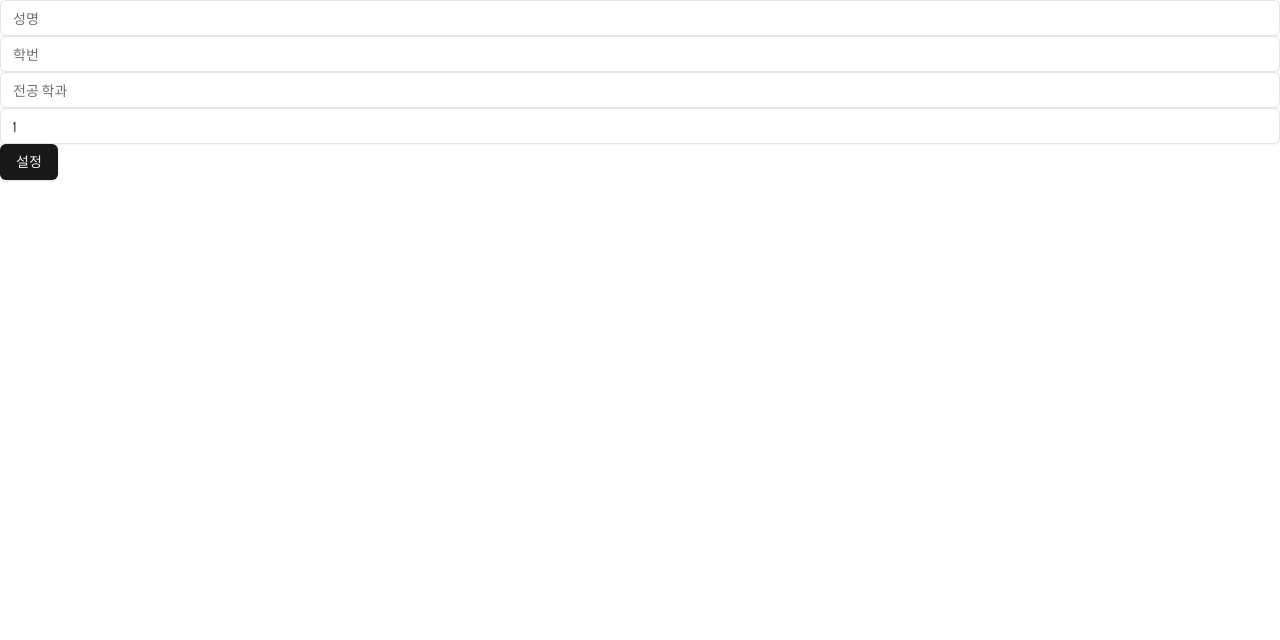
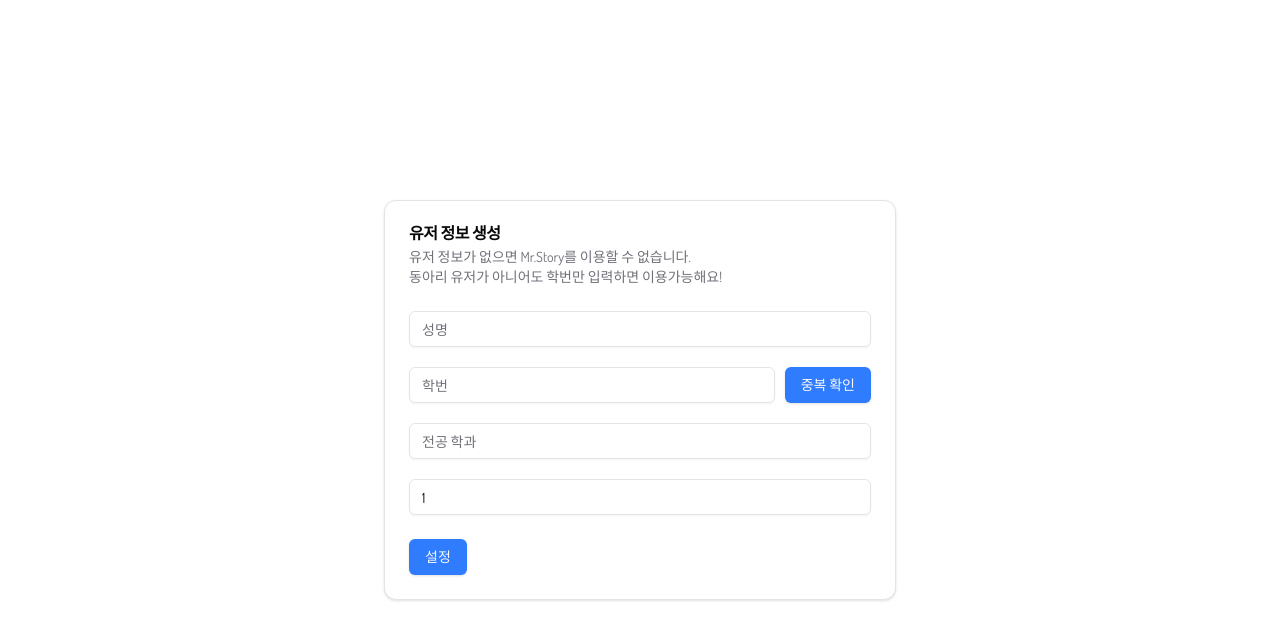
Before and after one commit to henryseo1000/RATS_BookService, a Next.js app in the folder web-next-js/: page /onboarding in a window 1280 px wide. Shown: the top 640 px of the page. Built offline with nearby package versions, Linux system fonts and the light colour scheme; no server answers.

Commit message:
로그인 처리, onboarding 화면

```diff
--- a/web-next-js/src/app/(onboarding)/onboarding/Onboarding.module.scss
+++ b/web-next-js/src/app/(onboarding)/onboarding/Onboarding.module.scss
@@ -1,3 +1,27 @@
+@import "/src/styles/mixins.scss";
+
 .page_container {
+    @include justi-align-center;
+    width: 100%;
+    height: 100vh;
 
+
+    .card {
+        width: 40%;
+        min-width: 450px;
+
+        .input_area {
+            @include flex-column;
+            gap: 20px;
+
+            .input_confirm {
+                display: flex;
+                gap: 10px;
+            }
+        }
+    }
 }
+
+.button {
+    background-color: #307cff;
+}
--- /dev/null
+++ b/web-next-js/src/app/(onboarding)/onboarding/globals.css
@@ -0,0 +1,3 @@
+body {
+    background-color: #182D52;;
+}
--- a/web-next-js/src/app/(onboarding)/onboarding/layout.tsx
+++ b/web-next-js/src/app/(onboarding)/onboarding/layout.tsx
@@ -1,6 +1,8 @@
 import type { Metadata } from "next";
 import { Dosis } from "next/font/google";
 import { Toaster } from 'sonner';
+
+import "./globals.css";
 
 const nanumGothic = Dosis({
   style: "normal",
--- a/web-next-js/src/app/(onboarding)/onboarding/page.tsx
+++ b/web-next-js/src/app/(onboarding)/onboarding/page.tsx
@@ -6,17 +6,20 @@ import { Input } from '@/components/ui/input';
 import { Button } from '@/components/ui/button';
 import { useMutation } from 'convex/react';
 import { api } from '../../../../convex/_generated/api';
-import { redirect } from 'next/navigation';
+import { redirect, useRouter } from 'next/navigation';
 import { useUser } from '@clerk/clerk-react';
+import { Card, CardContent, CardDescription, CardFooter, CardHeader, CardTitle } from '@/components/ui/card';
 
 function OnBoarding() {
   const createUser = useMutation(api.user.createUser);
   const { user } = useUser();
+  const router = useRouter();
 
   const [realName, setRealName] = useState<string>('');
   const [studentId, setStudentId] = useState<string>('');
   const [major, setMajor] = useState<string>('');
   const [grade, setGrade] = useState<number>(1);
+
 
   const handleClick = async () => {
     await createUser({
@@ -29,28 +32,44 @@ function OnBoarding() {
     .then(
       () => alert("유저 생성이 완료되었습니다.")
     )
-    .then(() =>
-      {
-        redirect('/')
+    .then (
+      () => router.push('/')
+    )
   }
-    )
+
+  const handleId = async () => {
+
   }
 
   return (
     <div className={st.page_container}>
-      <div>
+      <Card className={st.card}>
+        <CardHeader>
+          <CardTitle>유저 정보 생성</CardTitle>
+          <CardDescription>유저 정보가 없으면 Mr.Story를 이용할 수 없습니다. <br/>동아리 유저가 아니어도 학번만 입력하면 이용가능해요!</CardDescription>
+        </CardHeader>
+
+        <CardContent className={st.input_area}>
           <Input placeholder="성명" value={realName} onChange={(e) => setRealName(e.currentTarget.value)}/>
+          <div className={st.input_confirm}>
             <Input placeholder="학번" value={studentId} onChange={(e) => setStudentId(e.currentTarget.value)}/>
+            <Button className={st.button}>중복 확인</Button>
+          </div>
           <Input placeholder="전공 학과" value={major} onChange={(e) => setMajor(e.currentTarget.value)}/>
           <Input placeholder="학년" min={1} max={4} type='number' value={grade} onChange={(e) => setGrade(e.currentTarget.valueAsNumber)}/>
+        </CardContent>
+
+        <CardFooter>
           <Button
+            className={st.button}
             onClick={() => {
               handleClick();
             }}
           >
             설정
           </Button>
-      </div>
+        </CardFooter>
+      </Card>
     </div>
   )
 }
--- a/web-next-js/src/app/(routes)/files/page.tsx
+++ b/web-next-js/src/app/(routes)/files/page.tsx
@@ -122,7 +122,8 @@ function Files() {
   const onEnter = (e: React.KeyboardEvent) => {
       if (e.key === "Enter") {
         setCurrentPage(1);
-        handleFileSearch();
+        router.replace(`/files?searchInput=${input=="" ? "" :input}&type=${typeFilter}`);
+        setSearched(false);
       }
   }
 
@@ -356,7 +357,7 @@ function Files() {
                         className={st.upload_button}
                         onClick={() => {
                           handleUpload(file)
-                          .then(() => {handleFileSearch()})
+                          .then(() => {handleReset()})
                           .then(() => buttonRef.current.click())
                         }}
                       >
--- a/web-next-js/src/app/(routes)/layout.tsx
+++ b/web-next-js/src/app/(routes)/layout.tsx
@@ -1,15 +1,12 @@
 "use client";
 
-import { useEffect, useState } from 'react';
-import { redirect, useRouter } from 'next/navigation';
-import { useAuth } from '@clerk/clerk-react';
+import { useState } from 'react';
 import { Toaster } from 'sonner';
 
 import NavBar from "@/layout/NavBar";
 
 import "./globals.css";
 import SearchBar from '@/components/common/SearchBar';
-import { useConvexAuth } from 'convex/react';
 
 export default function RouteLayout({
   children
--- a/web-next-js/src/app/Loading.module.scss
+++ b/web-next-js/src/app/Loading.module.scss
@@ -26,7 +26,7 @@
         color: #182D52;
 
         .spinner {
-            animation: rotateIcon 1s;
+            animation: rotateIcon 1s infinite;
         }
     }
 }
--- a/web-next-js/src/app/page.tsx
+++ b/web-next-js/src/app/page.tsx
@@ -7,25 +7,41 @@ import { useRouter } from "next/navigation";
 import st from "./Home.module.scss";
 import { Button } from "@/components/ui/button";
 import { api } from "../../convex/_generated/api";
+import { toast } from "sonner";
+import { useEffect, useState } from "react";
+import Loading from "./loading";
 
 export default function Home() {
-  const { isSignedIn, getToken } = useAuth();
+  const { isSignedIn, isLoaded, userId } = useAuth();
   const checkRequired = useMutation(api.user.checkRequired);
   const router = useRouter();
+  const [checked, setChecked] = useState<boolean>(false);
+  const [checkRes, setCheckRes] = useState<boolean>();
 
   const checkForCurrentUser = async () => {
-    const checkResult = await getToken().then((token) => {
-      return checkRequired({user_id : token});
+    const checkResult = await checkRequired({user_id : userId})
+    .then((res) => {
+      setChecked(true);
+      setCheckRes(res);
+
+      return res;
     })
+
 
     return checkResult;
   }
 
-  if (isSignedIn) {
-    if (!checkForCurrentUser()) {
-      return router.push('/onboarding');
+  useEffect(() => {
+    if (isSignedIn && !checked) {
+      checkForCurrentUser();
     }
-    else {
+  }, [isSignedIn])
+
+  if (!isLoaded || checkRes === undefined) {
+    return <Loading/>
+  }
+
+    if(isSignedIn && checkRes) {
       return (
         <div className={st.page_container}>
           <Button
@@ -37,7 +53,11 @@ export default function Home() {
         </div>
       )
     }
-  }
+
+    else if (isSignedIn && !checkRes) {
+      return router.push('/onboarding');
+    }
+
 
   else  {
     return (
--- a/web-next-js/src/layout/NavBar.module.scss
+++ b/web-next-js/src/layout/NavBar.module.scss
@@ -158,7 +158,7 @@
             padding: 15px;
             margin: 30px 20px;
             border-radius: 15px;
-            background-color: #fff;
+            background-color: #ffffff;
             color: #182D52;
             cursor: pointer;
         }
@@ -458,6 +458,8 @@
                 display: flex;
                 padding: 5px;
                 border-radius: 10px;
+                color : #182D52;
+                background-color: #ffffff;
                 margin: 0px;
 
                 span {
```
Also changed, not shown: web-next-js/convex/user.ts (+24 -1 lines), 1 other file (tests, documents, lock files or other folders). Lines whose indentation alone changed are shown as unchanged.
